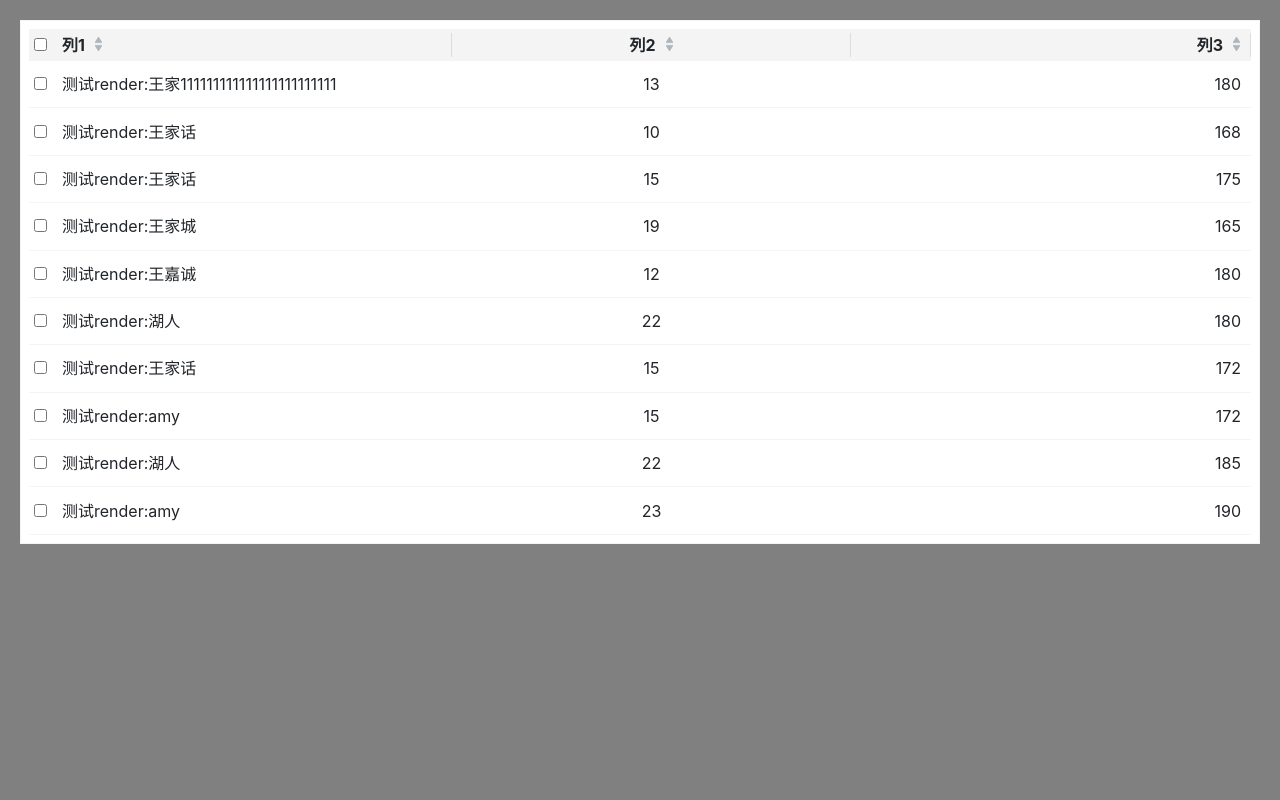
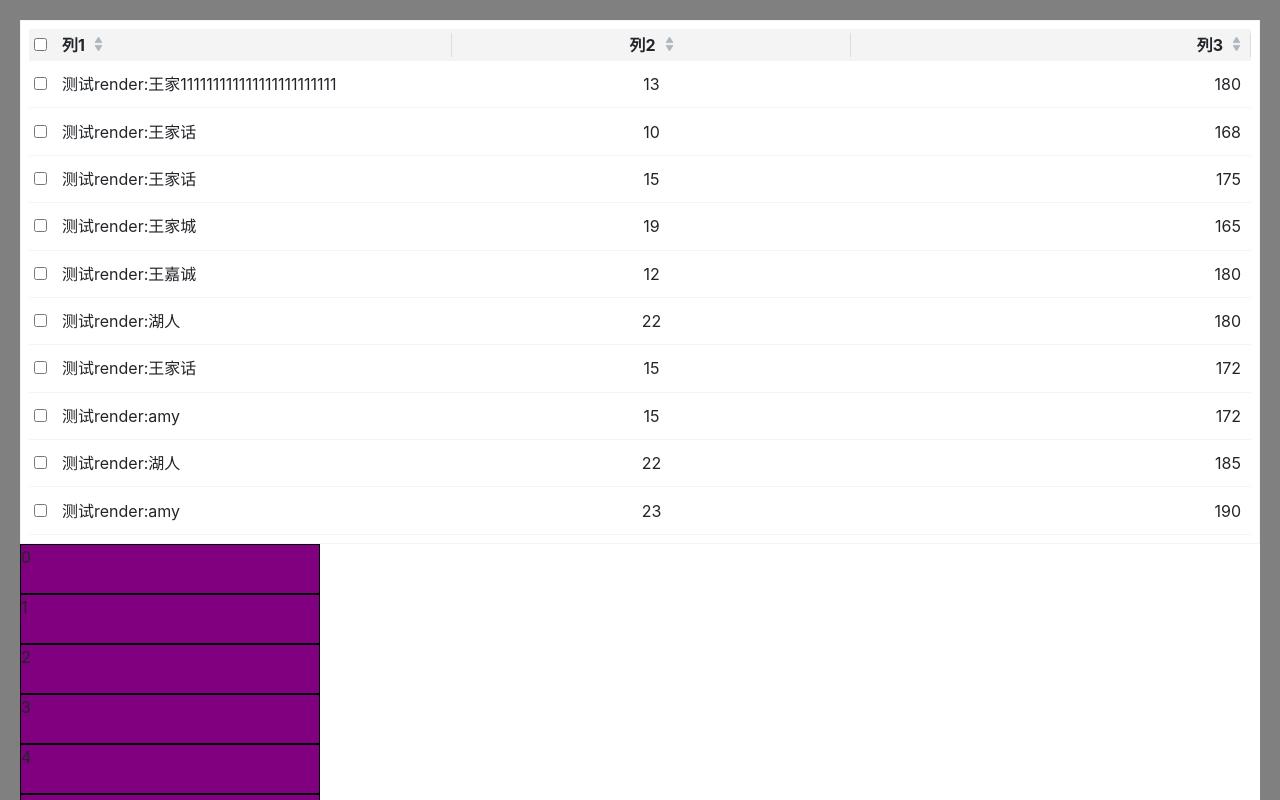
Before and after one commit to FE-wuhao/FE-wuhao-react-ts-components, a React (Create React App) app: page / in a window 1280 px wide. Built offline with nearby package versions, Linux system fonts and the light colour scheme.

Commit message:
简单版虚拟滚动完成（行高度固定）

```diff
--- /dev/null
+++ b/src/components/Scroll/_style.scss
@@ -0,0 +1,16 @@
+.container {
+  width: 300px;
+  position: relative;
+  background-color: blue;
+  overflow: scroll;
+}
+.scroll {
+  position: absolute;
+  left: 0;
+  right: 0;
+  z-index: -1;
+}
+.test-item {
+  background-color: purple;
+  border: 1px solid black;
+}
--- /dev/null
+++ b/src/components/Scroll/scroll.tsx
@@ -0,0 +1,53 @@
+import React, { useState, useRef } from 'react';
+
+const Scroll: React.FC = () => {
+  const data: number[] = [];
+  for (let i = 0; i < 100; i++) {
+    data.push(i);
+  }
+  const itemHeight = 50;
+  const containerHeight = 300;
+
+  const [contentTranslateDistance, setContentTranslateDistance] = useState(0);
+  const [tempDS, setTempDS] = useState(data);
+  const containerNode = useRef<HTMLDivElement>(null);
+
+  const handleScroll = () => {
+    if (containerNode.current) {
+      const { scrollTop } = containerNode.current;
+      const index = scrollTop / itemHeight;
+      setTempDS(data.slice(index, index + 1 + containerHeight / itemHeight));
+
+      setContentTranslateDistance(scrollTop - (scrollTop % itemHeight));
+    }
+  };
+
+  return (
+    <div
+      className="container"
+      style={{ height: `${containerHeight}px` }}
+      ref={containerNode}
+      onScroll={handleScroll}
+    >
+      {/* 设置空滚动区的高度为所有行高度之和，用以显示符合数据量大小的滚动条 */}
+      <div
+        className="scroll"
+        style={{ height: `${itemHeight * data.length}px` }}
+      ></div>
+      {/* translateY用来控制真实的渲染区域跟随根元素container的滚动进行偏移，
+      从而保持渲染区相对于视口的相对静止 */}
+      <div style={{ transform: `translateY(${contentTranslateDistance}px)` }}>
+        {tempDS &&
+          tempDS.map(val => {
+            return (
+              <div className="test-item" style={{ height: `${itemHeight}px` }}>
+                {val}
+              </div>
+            );
+          })}
+      </div>
+    </div>
+  );
+};
+
+export default Scroll;
--- a/src/components/Table/table.tsx
+++ b/src/components/Table/table.tsx
@@ -9,6 +9,7 @@ import React, {
 import classnames from 'classnames';
 import Loading from '../Loading/loading';
 import Sort, { TDirect, TSortKey } from '../Sort/sort';
+import Scroll from '../Scroll/scroll';
 
 export type TAlign = 'left' | 'center' | 'right';
 export type TRowSelectElement = 'checkbox' | 'radio';
@@ -62,12 +63,11 @@ function Table<T extends Object>(props: ITableProps<T>) {
   } = props;
 
   const [dataSource, setDataSource] = useState(ds);
-  const sortKeys = useRef<TSortKey<T>[]>([]);
-
   const [selectedRows, setSelectedRows] = useState<T[]>([]);
   const [selectedRowKeys, setSelectedRowKeys] = useState<TSelectedRowKey<T>[]>(
     []
   );
+  const sortKeys = useRef<TSortKey<T>[]>([]);
   // 表格样式控制
   const tableStyle = classnames(tabelClassName, {
     [`tb-border`]: border,
@@ -140,7 +140,6 @@ function Table<T extends Object>(props: ITableProps<T>) {
 
     const currentKey = keys[priority].key;
     const currentDirection = keys[priority].direction;
-
     const dirToNum = (currentDirection: TDirect) => {
       switch (currentDirection) {
         case 'ASC':
@@ -160,13 +159,13 @@ function Table<T extends Object>(props: ITableProps<T>) {
     if (a[currentKey] < b[currentKey]) {
       return -dirToNum(currentDirection);
     }
-
     if (a[currentKey] === b[currentKey]) {
       return sortFunction(a, b, keys, priority + 1);
     }
+
     return 0;
   };
-  // 排序处理函数
+  // 排序按钮点击处理函数
   const handleSort = (sortKey: TSortKey<T>) => {
     const { key, direction } = sortKey;
     // 该排序列是否已存储过
@@ -213,6 +212,28 @@ function Table<T extends Object>(props: ITableProps<T>) {
       rowSelection?.onSelectedAll?.(selected, [], []);
     }
   };
+  // 监听行选中
+  useEffect(() => {
+    let isNextRender = false;
+    if (!isNextRender) {
+      rowSelection?.onChange?.(selectedRowKeys, selectedRows);
+    }
+    return () => {
+      isNextRender = true;
+    };
+  }, [selectedRows, selectedRowKeys, rowSelection]);
+  // 根据传入的数据的改变更新datasource
+  useEffect(() => {
+    let isNextRender = false;
+
+    if (!isNextRender) {
+      setDataSource(ds);
+    }
+
+    return () => {
+      isNextRender = true;
+    };
+  }, [ds]);
   // 渲染表头
   const renderColumn = (
     <>
@@ -271,7 +292,6 @@ function Table<T extends Object>(props: ITableProps<T>) {
           />
         </div>
       )}
-
       {columns?.map(column => (
         <div
           className="tb-row-item"
@@ -286,28 +306,6 @@ function Table<T extends Object>(props: ITableProps<T>) {
       ))}
     </div>
   ));
-  // 监听行选中
-  useEffect(() => {
-    let isNextRender = false;
-    if (!isNextRender) {
-      rowSelection?.onChange?.(selectedRowKeys, selectedRows);
-    }
-    return () => {
-      isNextRender = true;
-    };
-  }, [selectedRows, selectedRowKeys, rowSelection]);
-  // 根据传入的数据的改变更新datasource
-  useEffect(() => {
-    let isNextRender = false;
-
-    if (!isNextRender) {
-      setDataSource(ds);
-    }
-
-    return () => {
-      isNextRender = true;
-    };
-  }, [ds]);
   return (
     <>
       <Loading display={loading} size="md" innerMode />
@@ -317,6 +315,7 @@ function Table<T extends Object>(props: ITableProps<T>) {
           <div className="tb-body">{renderDataSource}</div>
         </div>
       </div>
+      <Scroll />
     </>
   );
 }
--- a/src/styles/index.scss
+++ b/src/styles/index.scss
@@ -16,3 +16,5 @@
 @import '../components/Loading/style';
 // sort
 @import '../components/Sort/style';
+// scroll
+@import '../components/Scroll/style';
```
Also changed, not shown: 1 other file (tests, documents, lock files or other folders).
